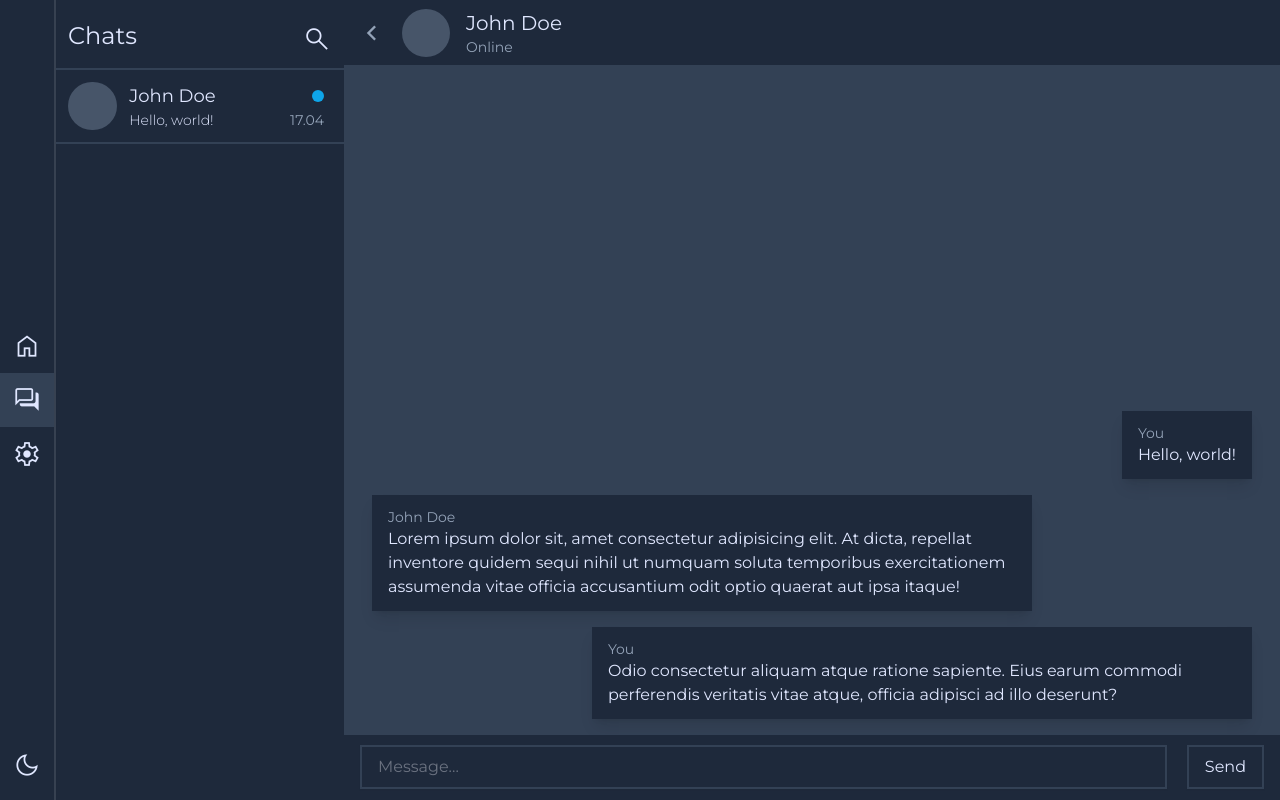
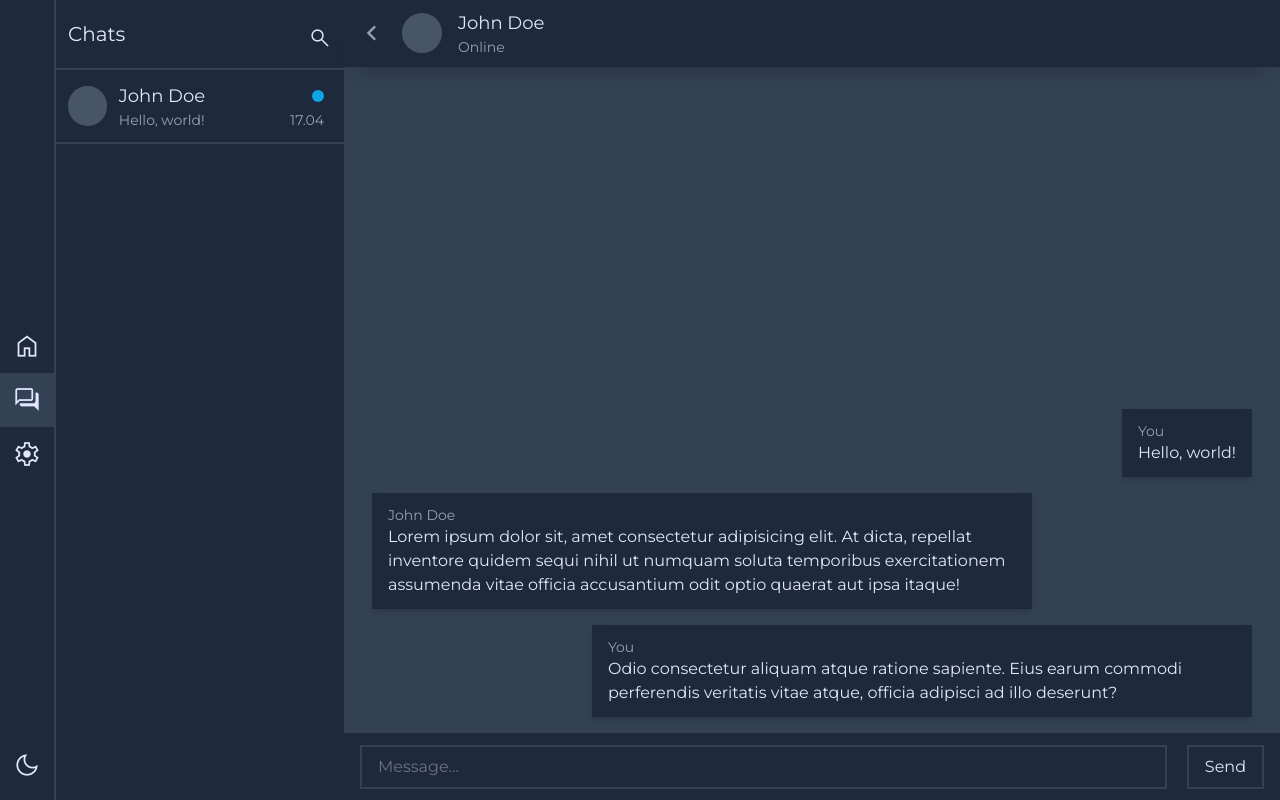
Before and after one commit to kchmie/mock-chatapp-resume, a React (Vite) app: page / in a window 1280 px wide. Built offline with nearby package versions, Linux system fonts and the light colour scheme.

Commit message:
Made some little adjustments

```diff
--- a/src/App.tsx
+++ b/src/App.tsx
@@ -26,21 +26,21 @@ function App() {
           </div>
         </div>
         <div className="h-full w-72 hidden md:block">
-          <div className="p-5 px-3 pb-4 flex justify-between align-center items-center">
-            <p className="text-2xl">Chats</p>
-            <span className="material-symbols-outlined text-3xl font-light cursor-pointer aspect-square flex justify-center align-center ml-6">
+          <div className="p-5 px-3 pb-5 flex justify-between align-center items-center">
+            <p className="text-xl">Chats</p>
+            <span className="material-symbols-outlined text-2xl font-light cursor-pointer aspect-square flex justify-center align-center ml-6">
               search
             </span>
           </div>
-          <div className="border-2 border-x-0 border-neutral-300 hover:bg-neutral-300 dark:border-slate-700 dark:hover:bg-slate-700 transition-all duration-300 p-3 flex cursor-pointer text-sm">
-            <div className="w-16 h-13 bg-slate-600 rounded-full"></div>
+          <div className="items-center border-2 border-x-0 border-neutral-300 hover:bg-neutral-300 dark:border-slate-700 dark:hover:bg-slate-700 transition-all duration-300 p-3 flex cursor-pointer text-sm">
+            <div className="w-12 h-10 bg-slate-600 rounded-full"></div>
             <div className='ml-3 w-full'>
               <div className='flex justify-between items-center w-full pr-2'>
                 <div className="text-lg">John Doe</div>
                 <div className='w-3 h-3 bg-sky-500 rounded-full'></div>
               </div>
               <div className='flex justify-between items-center w-full pr-2'>
-                <div className='font-light'>Hello, world!</div>
+                <div className='text-slate-400 text-sm'>Hello, world!</div>
                 <div className='text-slate-400 text-sm'>17.04</div>
               </div>
             </div>
@@ -48,22 +48,22 @@ function App() {
         </div>
       </div>
       <div className="w-full h-full dark:bg-slate-700 bg-neutral-300 flex flex-col">
-        <div className="h-20 dark:bg-slate-800 bg-neutral-200 flex items-center pl-3 sticky top-0">
+        <div className="h-20 dark:bg-slate-800 bg-neutral-200 flex items-center pl-3 sticky top-0 shadow-lg">
           <div className="pr-4 flex items-center ">
             <span className="material-symbols-outlined rotate-90 text-3xl text-slate-400 hover:cursor-pointer">
               expand_more
             </span>
           </div>
-          <div className="w-12 h-12 bg-slate-600 rounded-full"></div>
+          <div className="w-10 h-10 bg-slate-600 rounded-full"></div>
           <div className="pl-4">
-            <div className="text-xl">John Doe</div>
+            <div className="text-lg">John Doe</div>
             <div className='text-slate-400 text-sm'>Online</div>
           </div>
         </div>
-        <div className="overflow-auto h-full w-full pt-20 pb-2 px-4 flex flex-col-reverse no-scrollbar">
+        <div className="overflow-auto h-full w-full pt-14 sm:pt-0 pb-2 px-4 flex flex-col-reverse no-scrollbar">
           <div className="w-full flex justify-end p-3 py-2 items-center">
             <div className="w-3/4 flex justify-end">
-              <div className="dark:bg-slate-800 bg-neutral-200 p-4 py-3 shadow-lg w-fit">
+              <div className="dark:bg-slate-800 bg-neutral-200 p-4 py-3 shadow-md w-fit">
                 <div className="text-slate-400 text-sm">You</div>
                 <div>Odio consectetur aliquam atque ratione sapiente. Eius earum commodi perferendis veritatis vitae atque, officia adipisci ad illo deserunt?</div>
               </div>
@@ -71,7 +71,7 @@ function App() {
           </div>
           <div className="w-full flex justify-start p-3 py-2 items-center">
             <div className="w-3/4 flex justify-start">
-              <div className="dark:bg-slate-800 bg-neutral-200 p-4 py-3 shadow-lg w-fit">
+              <div className="dark:bg-slate-800 bg-neutral-200 p-4 py-3 shadow-md w-fit">
                 <div className="text-slate-400 text-sm">John Doe</div>
                 <div>Lorem ipsum dolor sit, amet consectetur adipisicing elit. At dicta, repellat inventore quidem sequi nihil ut numquam soluta temporibus exercitationem assumenda vitae officia accusantium odit optio quaerat aut ipsa itaque!</div>
               </div>
@@ -79,7 +79,7 @@ function App() {
           </div>
           <div className="w-full flex justify-end p-3 py-2 items-center">
             <div className="w-3/4 flex justify-end">
-              <div className="dark:bg-slate-800 bg-neutral-200 p-4 py-3 shadow-lg w-fit">
+              <div className="dark:bg-slate-800 bg-neutral-200 p-4 py-3 shadow-md w-fit">
                 <div className="text-slate-400 text-sm">You</div>
                 <div>Hello, world!</div>
               </div>
--- a/tailwind.config.js
+++ b/tailwind.config.js
@@ -9,6 +9,9 @@ export default {
     extend: {
       fontFamily: {
         montserrat : ['"Montserrat"', ...defaultTheme.fontFamily.sans]
+      },
+      boxShadow: {
+        'lg': '0px 20px 20px -16px rgba(0, 0, 0, 0.2);'
       }
     },
   },
```
